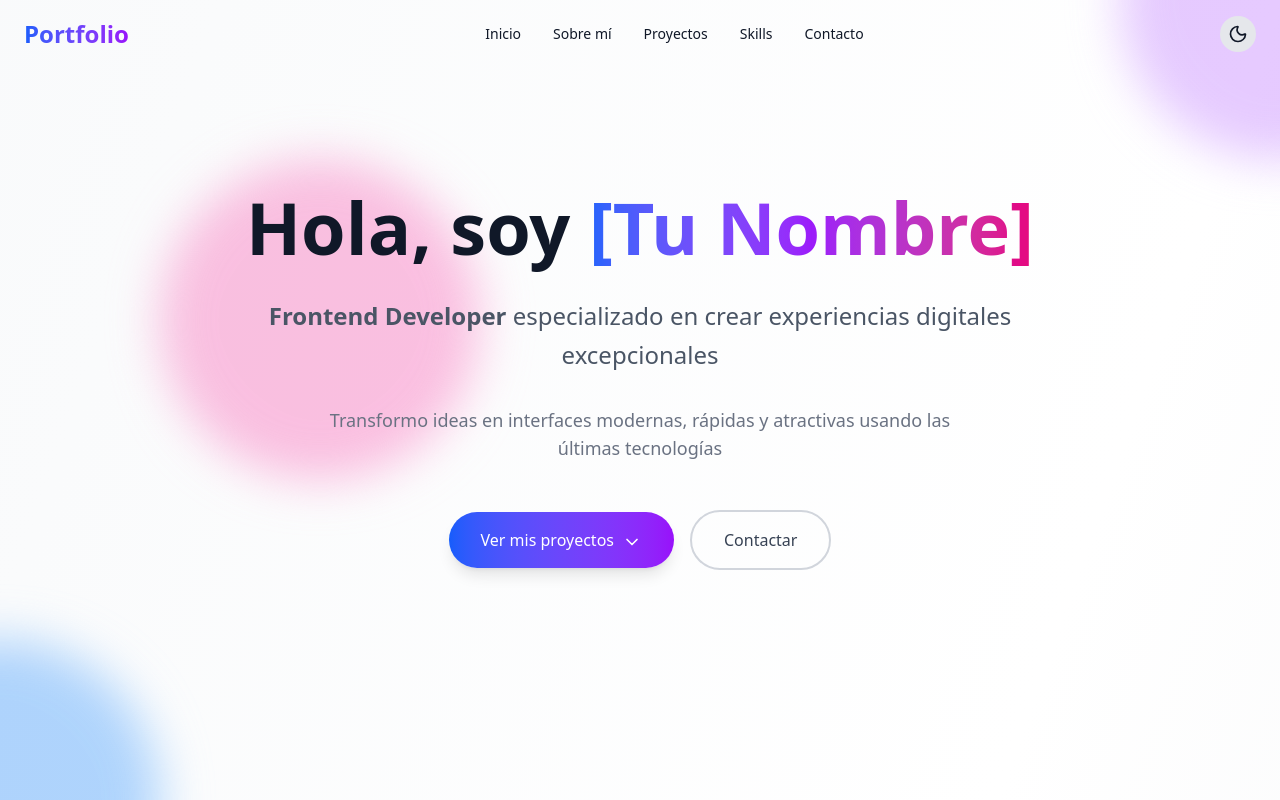
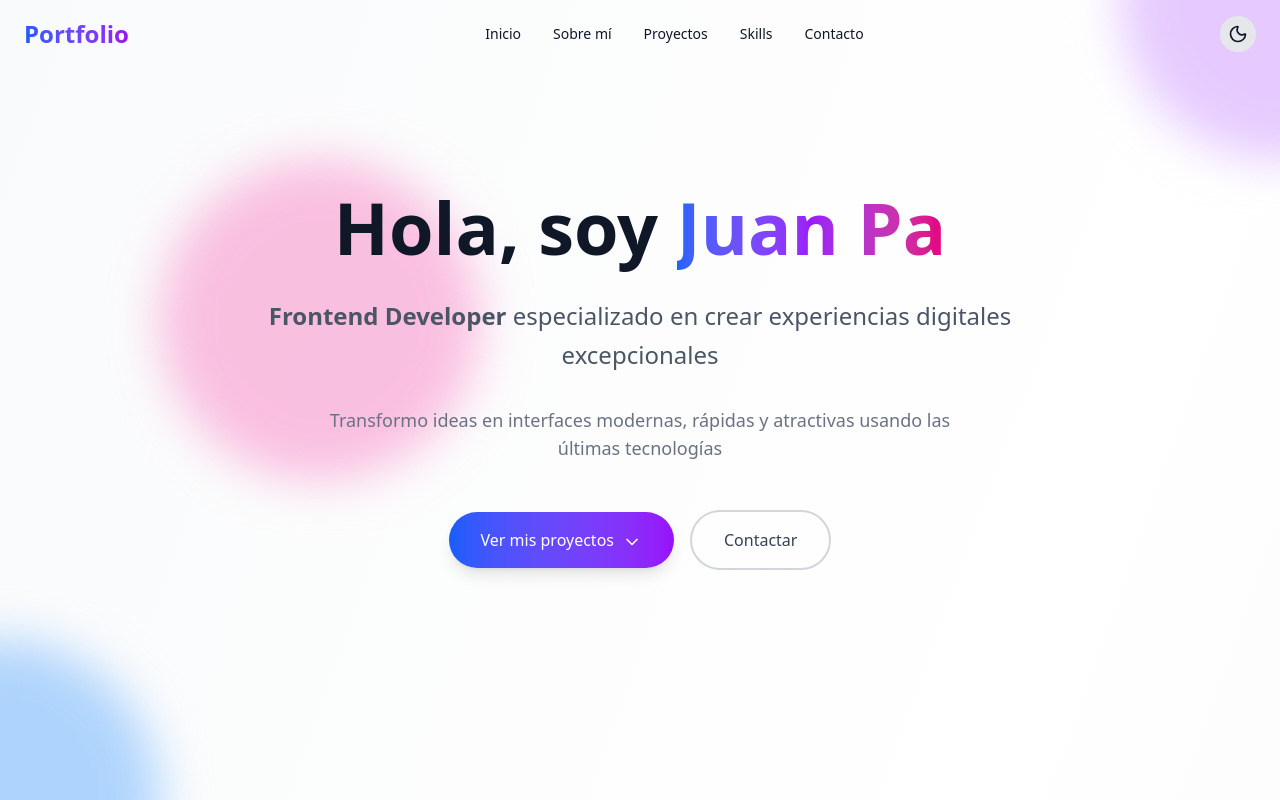
Before and after one commit to Juan17Informatico/portfolio-juan, a React (Vite) app: page / in a window 1280 px wide. Shown: the top 800 px of the page. Built offline with nearby package versions, Linux system fonts and the light colour scheme.

Commit message:
Add my name in title

```diff
--- a/src/pages/HomePage.jsx
+++ b/src/pages/HomePage.jsx
@@ -95,7 +95,7 @@ export const HomePage = () => {
                         <h1 className="text-5xl md:text-7xl font-bold mb-6 leading-tight">
                             Hola, soy{" "}
                             <span className="bg-gradient-to-r from-blue-600 via-purple-600 to-pink-600 bg-clip-text text-transparent animate-pulse">
-                                [Tu Nombre]
+                                Juan Pa
                             </span>
                         </h1>
                         <p className="text-xl md:text-2xl text-gray-600 dark:text-gray-300 mb-8 leading-relaxed">
```
